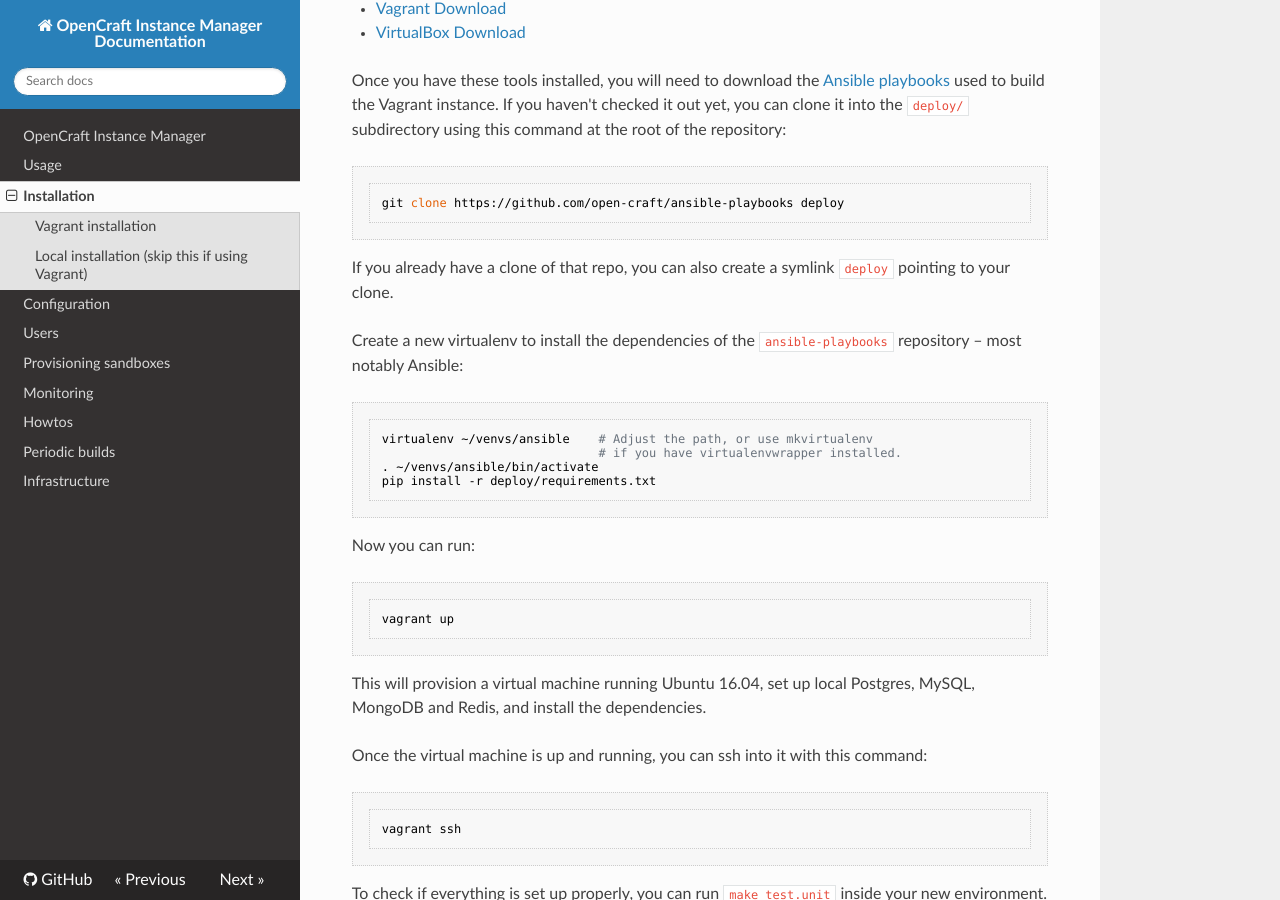
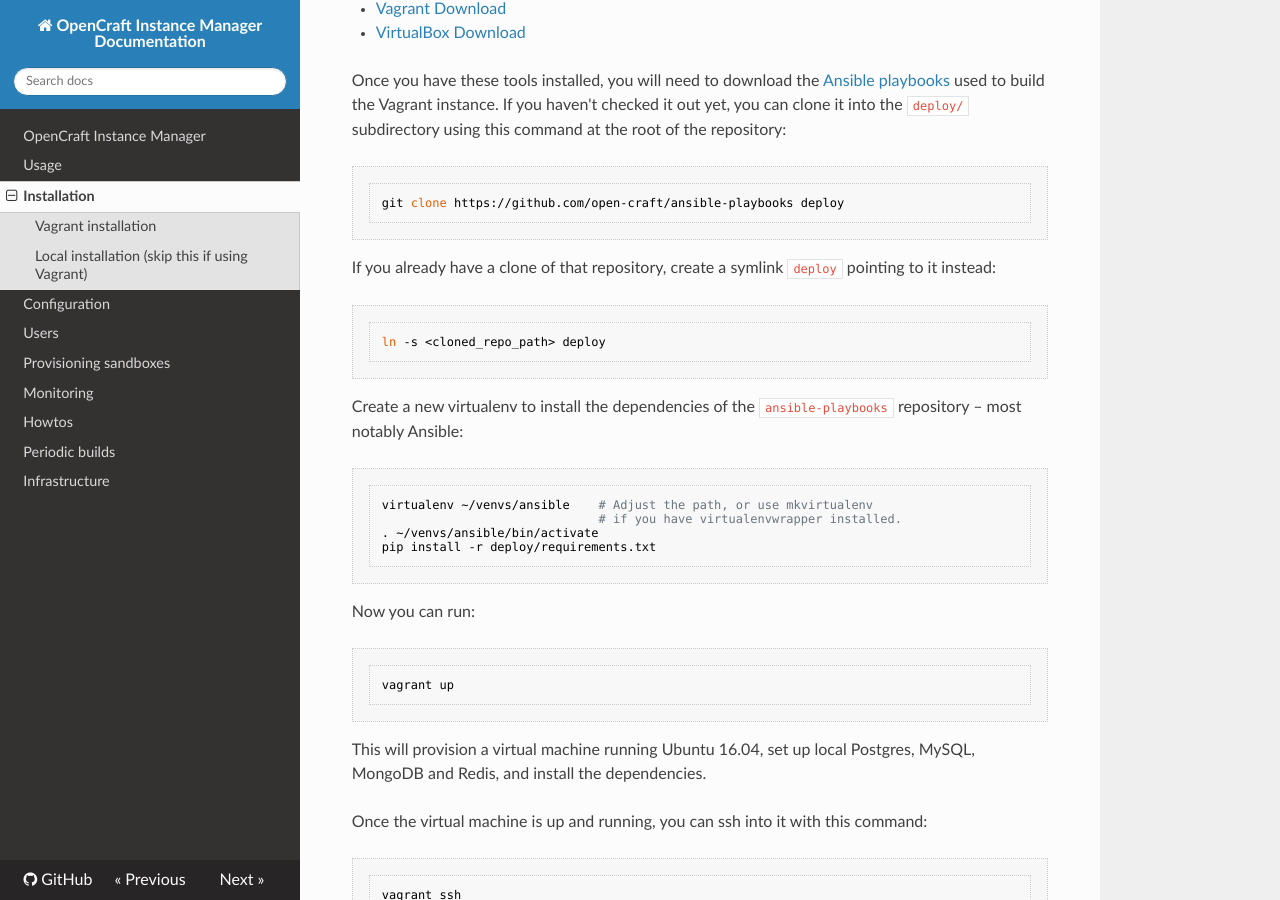
Before and after one commit to open-craft/opencraft, an MkDocs documentation site: the page built from documentation/installation.md, in a window 1280 px wide and 900 px high, scrolled down 424 px. Built offline with MkDocs 1.6.1, drawn with Linux system fonts in a browser that asks for light colours; nearby versions of some CDN libraries.

Commit message:
Add command to create symbolic link to deploy directory
Also, make symbolic link creation paragraph a little simpler.

```diff
--- a/documentation/installation.md
+++ b/documentation/installation.md
@@ -26,8 +26,10 @@
 
     git clone https://github.com/open-craft/ansible-playbooks deploy
 
-If you already have a clone of that repo, you can also create a symlink `deploy`
-pointing to your clone.
+If you already have a clone of that repository, create a symlink `deploy`
+pointing to it instead:
+
+    ln -s <cloned_repo_path> deploy
 
 Create a new virtualenv to install the dependencies of the `ansible-playbooks`
 repository – most notably Ansible:
```
